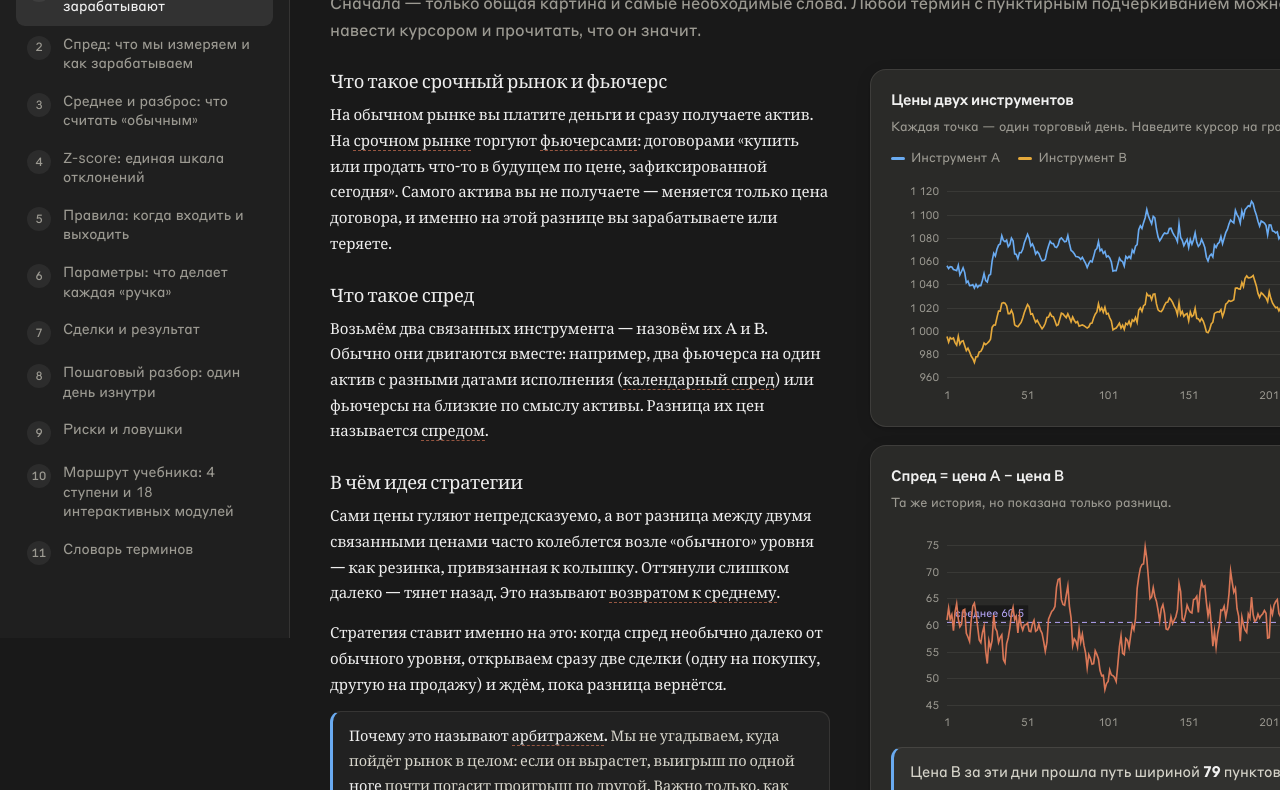
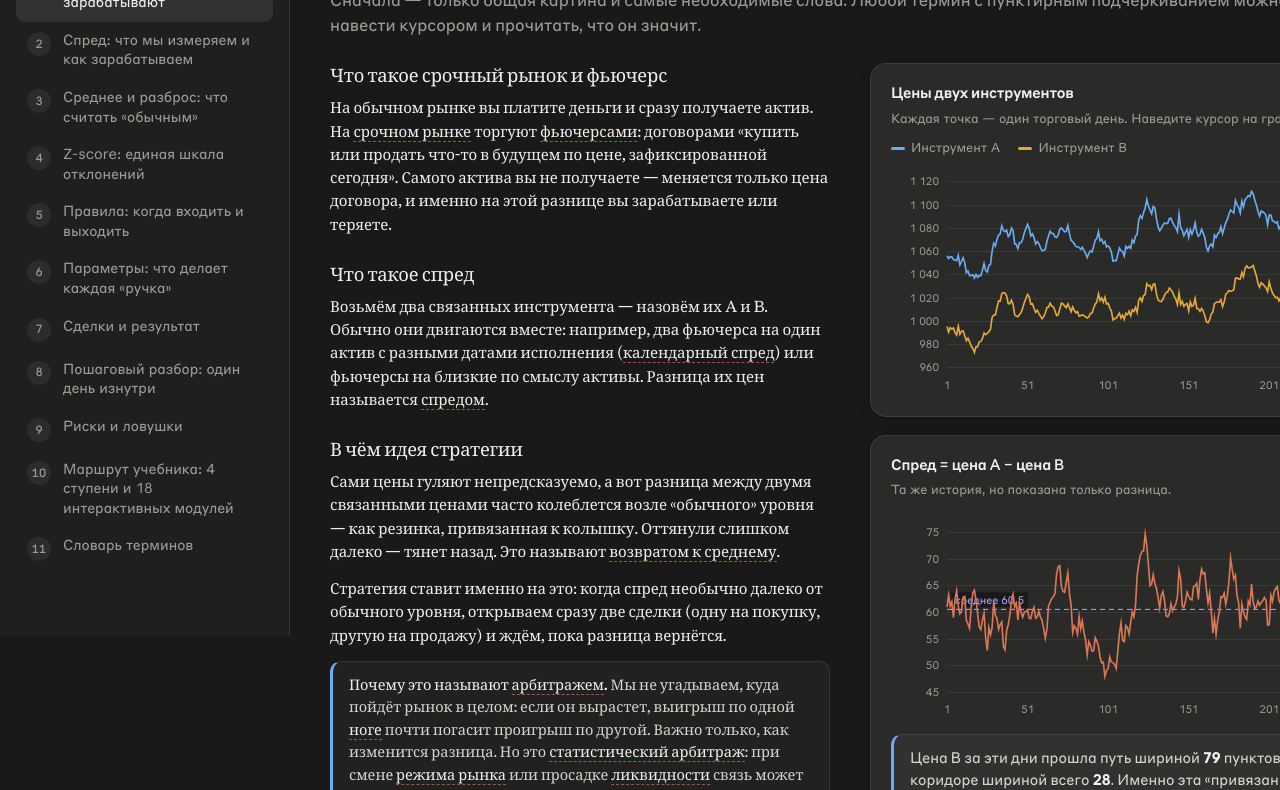
Before and after one commit to vernikr/strategy-explainer, a plain HTML site: page index.html in a window 1280 px wide. Shown: the part 187-977 px from the top of the page. Drawn offline with Linux system fonts and the light colour scheme.

Commit message:
Claude theme: base line-height 1.5 for body and article text, lead 1.45

```diff
--- a/css/styles.css
+++ b/css/styles.css
@@ -142,6 +142,8 @@ body {
   top: 0;
   z-index: 20;
 }
+html[data-theme="claude"] body { line-height: 1.5; }
+
 html[data-theme="claude"] .top {
   backdrop-filter: blur(14px);
   -webkit-backdrop-filter: blur(14px);
@@ -432,7 +434,7 @@ html[data-theme="claude"] .screen h1 {
 .screen .lead { margin: 0 0 26px; font-size: 18px; color: var(--muted); max-width: 980px; }
 html[data-theme="claude"] .screen .lead {
   font-size: 17px;
-  line-height: 1.55;
+  line-height: 1.45;                      /* лид крупнее — чуть плотнее базового 1.5 */
   color: var(--muted);
   font-weight: 400;
 }
@@ -446,7 +448,7 @@ html[data-theme="claude"] .text {
   color: var(--text);
   font-family: var(--font-prose);
   font-size: 15.5px;
-  line-height: 1.66;
+  line-height: 1.5;                       /* базовый интерлиньяж основного текста */
 }
 /* Мелкие акцентные надписи внутри статьи остаются без засечек */
 html[data-theme="claude"] .text :is(.pill, .kpi, .kpis, .legend, .cap, .btns, .viz, .tag, .badge, small, label, button, input, select, figcaption, .formula small) {
```
